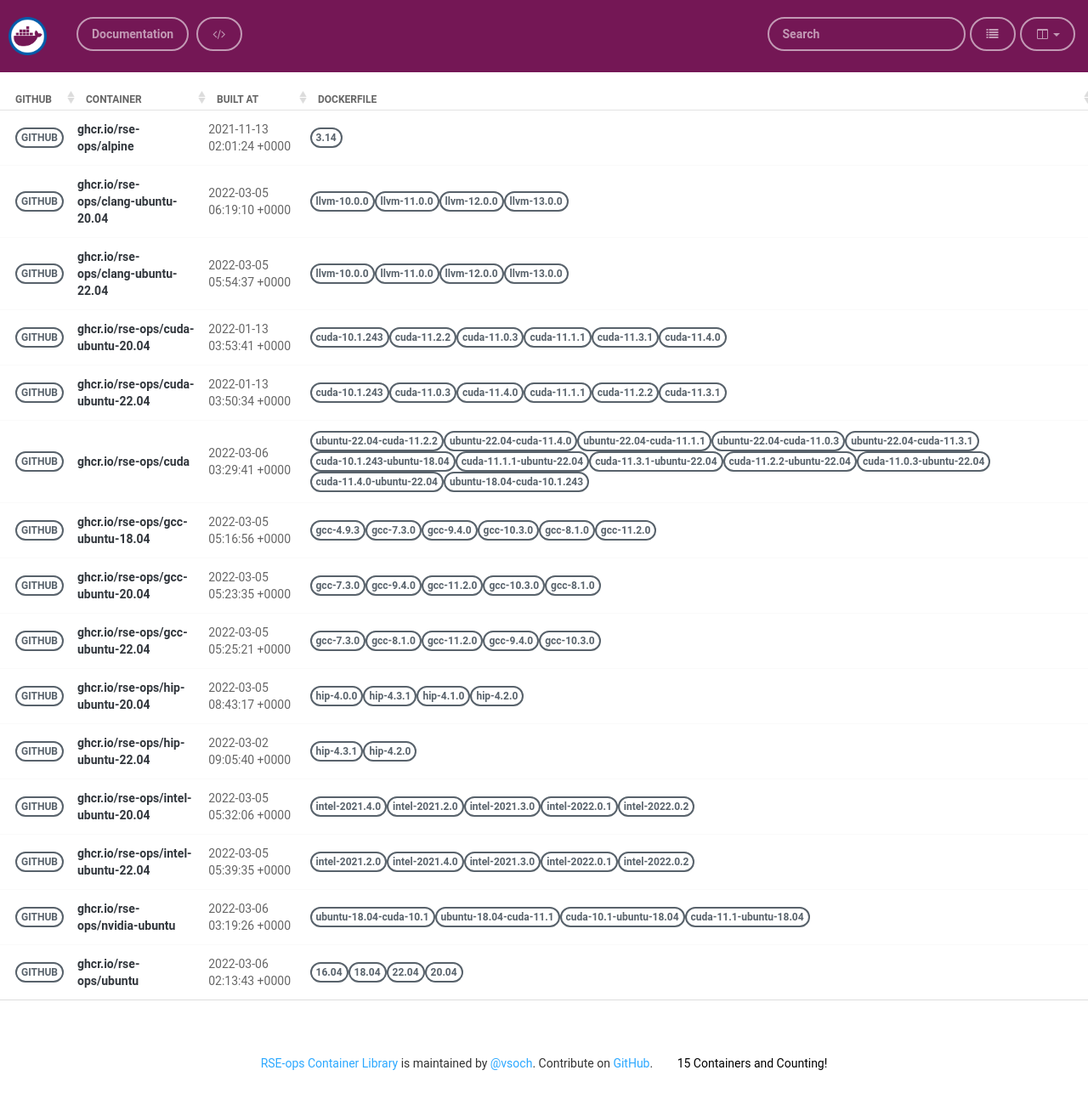
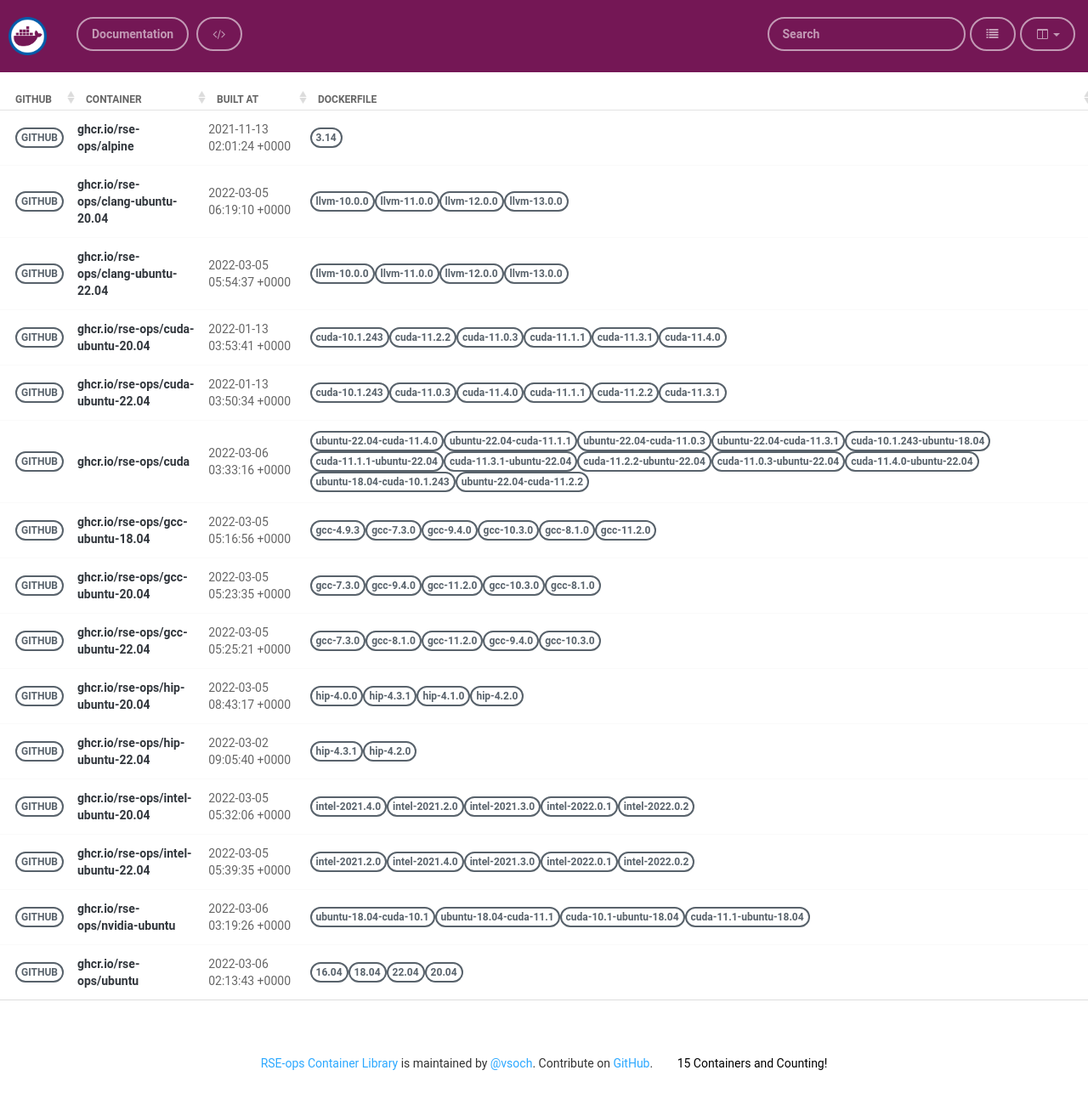
Before and after one commit to rse-ops/docker-images, a Jekyll site: the page built from pages/index.md, in a window 1280 px wide. Shown: the whole page at 85% size. Built offline with Jekyll 4.4.1, drawn with Linux system fonts in a browser that asks for light colours; nearby versions of some CDN libraries; part of the change alters nothing that is shown.

Commit message:
Automated push to update library 2022-03-06

```diff
--- a/_library/ghcr.io-rse-ops-cuda.md
+++ b/_library/ghcr.io-rse-ops-cuda.md
@@ -1,14 +1,11 @@
 ---
 layout: container
 name: ghcr.io/rse-ops/cuda
-updated_at: 2022-03-06 03:29:41.645295
+updated_at: 2022-03-06 03:33:16.111805
 
 
 container_url: https://github.com/orgs/rse-ops/packages/container/package/cuda
 versions:
- - tag: ubuntu-22.04-cuda-11.2.2
-   dockerfile: https://github.com/rse-ops/docker-images/blob/main/ubuntu/cuda/Dockerfile
-   manifest: https://crane.ggcr.dev/manifest/ghcr.io/rse-ops/cuda:ubuntu-22.04-cuda-11.2.2
  - tag: ubuntu-22.04-cuda-11.4.0
    dockerfile: https://github.com/rse-ops/docker-images/blob/main/ubuntu/cuda/Dockerfile
    manifest: https://crane.ggcr.dev/manifest/ghcr.io/rse-ops/cuda:ubuntu-22.04-cuda-11.4.0
@@ -42,5 +39,8 @@ versions:
  - tag: ubuntu-18.04-cuda-10.1.243
    dockerfile: https://github.com/rse-ops/docker-images/blob/main/ubuntu/cuda/Dockerfile
    manifest: https://crane.ggcr.dev/manifest/ghcr.io/rse-ops/cuda:ubuntu-18.04-cuda-10.1.243
+ - tag: ubuntu-22.04-cuda-11.2.2
+   dockerfile: https://github.com/rse-ops/docker-images/blob/main/ubuntu/cuda/Dockerfile
+   manifest: https://crane.ggcr.dev/manifest/ghcr.io/rse-ops/cuda:ubuntu-22.04-cuda-11.2.2
 
 ---
```
